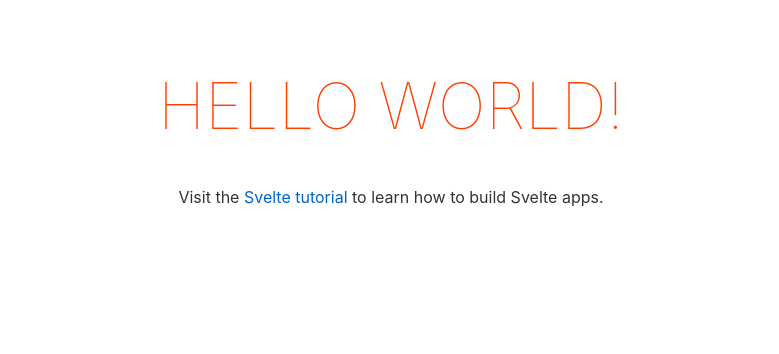
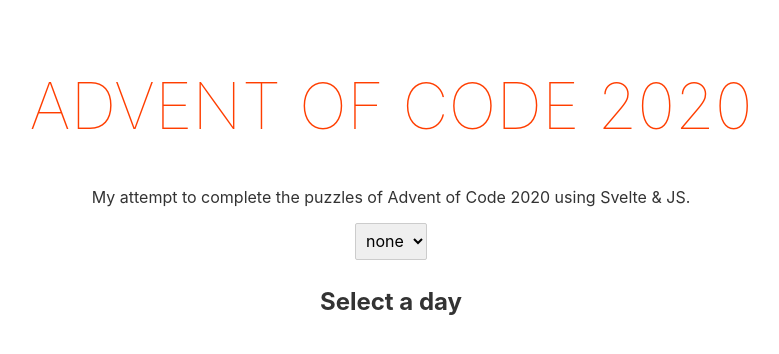
Before and after one commit to rodgco/aoc2020-svelte, a Svelte app: page / in a window 1280 px wide. Shown: the top 354 px of the page, without its empty margins (249-1028 px from the left). Built offline with nearby package versions, Linux system fonts and the light colour scheme.

Commit message:
feat: :sparkles: Day1 is solved

```diff
--- a/src/App.svelte
+++ b/src/App.svelte
@@ -1,11 +1,13 @@
 <script>
-	export let name;
+  import Day1 from "./puzzles/Day1.svelte";
+
+  let current = "none";
+
+  let options = {
+    none: null,
+    Day1,
+  };
 </script>
-
-<main>
-	<h1>Hello {name}!</h1>
-	<p>Visit the <a href="https://svelte.dev/tutorial">Svelte tutorial</a> to learn how to build Svelte apps.</p>
-</main>
 
 <style>
   main {
@@ -28,3 +30,22 @@
     }
   }
 </style>
+
+<main>
+  <h1>Advent Of Code 2020</h1>
+  <p>
+    My attempt to complete the puzzles of Advent of Code 2020 using Svelte & JS.
+  </p>
+
+  <select name="current" bind:value={current}>
+    {#each Object.keys(options) as option (option)}
+      <option value={option}>{option}</option>
+    {/each}
+  </select>
+
+  {#if current !== 'none'}
+    <svelte:component this={options[current]} />
+  {:else}
+    <h2>Select a day</h2>
+  {/if}
+</main>
--- /dev/null
+++ b/src/input/day1.js
@@ -0,0 +1,202 @@
+export default [
+  1470,
+  1577,
+  1054,
+  1962,
+  1107,
+  1123,
+  1683,
+  1680,
+  1176,
+  1917,
+  1786,
+  1565,
+  1464,
+  1097,
+  1363,
+  1091,
+  1072,
+  1821,
+  1514,
+  1526,
+  1633,
+  1953,
+  1594,
+  1386,
+  1611,
+  1354,
+  490,
+  1302,
+  1785,
+  1504,
+  1100,
+  1631,
+  1570,
+  1906,
+  1678,
+  1742,
+  1505,
+  1894,
+  1682,
+  1854,
+  1663,
+  1284,
+  1346,
+  1390,
+  1285,
+  1993,
+  1301,
+  1288,
+  1882,
+  1434,
+  1435,
+  1370,
+  1603,
+  1974,
+  1364,
+  1667,
+  1561,
+  1205,
+  1487,
+  1676,
+  1654,
+  1352,
+  1584,
+  1445,
+  376,
+  1945,
+  1864,
+  1981,
+  2001,
+  1254,
+  1335,
+  1337,
+  1769,
+  1467,
+  1332,
+  2008,
+  1732,
+  1365,
+  1852,
+  1553,
+  1324,
+  1642,
+  1927,
+  1658,
+  1750,
+  1380,
+  1232,
+  1457,
+  1567,
+  1735,
+  1259,
+  1780,
+  1653,
+  1400,
+  1489,
+  1439,
+  1315,
+  1891,
+  1249,
+  1770,
+  1214,
+  1961,
+  92,
+  1479,
+  1901,
+  1331,
+  1476,
+  1969,
+  1480,
+  289,
+  1855,
+  1325,
+  1518,
+  1819,
+  1089,
+  1849,
+  2006,
+  1996,
+  1833,
+  1965,
+  1547,
+  1397,
+  1153,
+  1622,
+  1216,
+  1609,
+  1323,
+  1148,
+  1262,
+  1347,
+  1118,
+  1808,
+  2010,
+  1256,
+  1529,
+  1169,
+  1094,
+  1738,
+  1544,
+  1517,
+  1644,
+  1221,
+  1699,
+  1655,
+  1474,
+  1977,
+  1717,
+  1143,
+  1721,
+  1417,
+  957,
+  1938,
+  1193,
+  1863,
+  1730,
+  1187,
+  1628,
+  1314,
+  1483,
+  1606,
+  1602,
+  1116,
+  835,
+  480,
+  1955,
+  1900,
+  1968,
+  1903,
+  1436,
+  1771,
+  1774,
+  1832,
+  1586,
+  1844,
+  1198,
+  1687,
+  1283,
+  1740,
+  1273,
+  1973,
+  1665,
+  1251,
+  1889,
+  1521,
+  1648,
+  1718,
+  1263,
+  1635,
+  1122,
+  1243,
+  1085,
+  1991,
+  1271,
+  1230,
+  1245,
+  1318,
+  1373,
+  1911,
+  1282,
+  1306
+]
--- /dev/null
+++ b/src/lib/array.js
@@ -0,0 +1,22 @@
+Array.prototype.findTwoThatSumTo = function (sum) {
+  var i, j;
+  for (i = 0; i < this.length - 1; i++) {
+    for (j = i + 1; j < this.length; j++) {
+      if (this[i] + this[j] === sum) return [this[i], this[j]];
+    }
+  }
+  return [null, null];
+};
+
+Array.prototype.findThreeThatSumTo = function (sum) {
+  var i, j, k;
+  for (i = 0; i < this.length - 2; i++) {
+    for (j = i + 1; j < this.length - 1; j++) {
+      for (k = j + 1; k < this.length - 1; k++) {
+        if (this[i] + this[j] + this[k] === sum)
+          return [this[i], this[j], this[k]];
+      }
+    }
+  }
+  return [null, null, null];
+};
--- a/src/main.js
+++ b/src/main.js
@@ -1,10 +1,9 @@
-import App from './App.svelte';
+import App from "./App.svelte";
+
+import "./lib/array";
 
 const app = new App({
-	target: document.body,
-	props: {
-		name: 'world'
-	}
+  target: document.body,
 });
 
 export default app;
--- /dev/null
+++ b/src/puzzles/Day1.svelte
@@ -0,0 +1,29 @@
+<script>
+  import data from "../input/day1.js";
+
+  let threeSomeFirst, threeSomeSecond, threeSomeThird;
+  [threeSomeFirst, threeSomeSecond, threeSomeThird] = data.findThreeThatSumTo(
+    2020
+  );
+
+  let twoSomeFirst, twoSomeSecond;
+  [twoSomeFirst, twoSomeSecond] = data.findTwoThatSumTo(2020);
+</script>
+
+<h2>Day1</h2>
+<h3>First Puzzle</h3>
+<p>
+  First number is
+  {twoSomeFirst}, second number is
+  {twoSomeSecond}. They times
+  {twoSomeFirst * twoSomeSecond}
+</p>
+
+<h3>Second Puzzle</h3>
+<p>
+  First number is
+  {threeSomeFirst}, second number is
+  {threeSomeSecond}, third is
+  {threeSomeThird}. They times
+  {threeSomeFirst * threeSomeSecond * threeSomeThird}
+</p>
```
Lines whose indentation alone changed are shown as unchanged.
